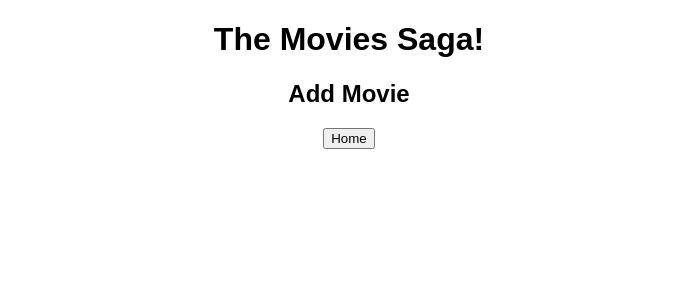
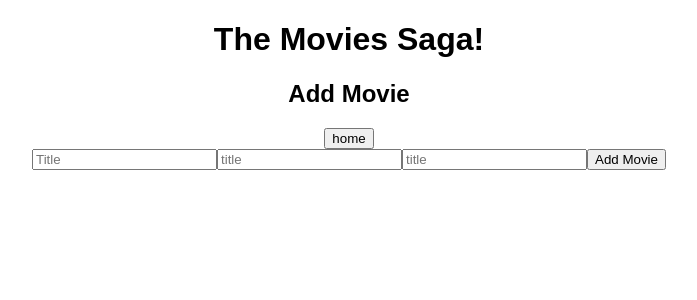
Before and after one commit to JuliaBayless/weekend-movie-sagas1, a React (Create React App) app: page /#/AddMovie in a window 1280 px wide. Shown: the top 300 px of the page, without its empty margins (291-988 px from the left). Built offline with nearby package versions, Linux system fonts and the light colour scheme.

Commit message:
working in form

```diff
--- a/src/components/AddMovies/AddMovie.jsx
+++ b/src/components/AddMovies/AddMovie.jsx
@@ -1,14 +1,51 @@
+import { useState } from "react";
+import { useDispatch, useSelector } from "react-redux";
 import { useHistory } from "react-router";
 
 
 //function form to add a movie
 function AddMovie() {
- const history = useHistory();
+    const history = useHistory();
+    const dispatch = useDispatch();
+    const [newMovie, setNewMovie] = useState('')
+
+
+    //"title", "poster", "description"
+
+    const handleSubmitMovie = () => {
+
+
+    }
+
 
     return (
         <>
             <h2>Add Movie</h2>
-            <button onClick={()=>history.push('/MovieDetails')}>Home</button>
+            <button onClick={() => history.push('/MovieDetails')}>home</button>
+            <form onSubmit={handleSubmitMovie}>
+                <input
+                    type="text"
+                    placeholder="Title"
+                    value={newMovie}
+                    onChange={(event) => {setNewMovie({title: event.target.value})}}
+                />
+                 <input
+                    type="text"
+                    placeholder="title"
+                    value={newMovie}
+                    onChange={(event) => {setNewMovie({title: event.target.value})}}
+                />
+                 <input
+                    type="text"
+                    placeholder="title"
+                    value={newMovie}
+                    onChange={(event) => {setNewMovie({title: event.target.value})}}
+                />
+
+
+
+                <button type="submit">Add Movie</button>
+            </form>
         </>
     )
 }
--- a/src/components/MovieDetails/MovieDetails.jsx
+++ b/src/components/MovieDetails/MovieDetails.jsx
@@ -25,6 +25,12 @@ console.log('This is Genre', genres);
         <>
             <h2>Movie Details</h2>
             <button onClick={() => history.push('/')}>Home</button>
+
+            {!movie && <p> No movie is selected,
+            please go back to <Link to="/">home</Link> page.
+            </p>
+            }
+
             <div>
                 <h3>{movie.title}</h3>
                 <h5>Genre{ genres.length > 1 && 's'}</h5>
@@ -34,6 +40,7 @@ console.log('This is Genre', genres);
                 </div>
                 <p>{movie.description}</p>
             </div>
+            <p>No movie is selected, please go back to the <Link to="/">Home</Link> page.</p>
         </>
     )
 } //end MovieDetails
--- a/src/index.js
+++ b/src/index.js
@@ -15,7 +15,26 @@ import axios from 'axios';
 function* rootSaga() {
     yield takeEvery('FETCH_MOVIES', fetchAllMovies);
     yield takeEvery('FETCH_GENRE_DETAILS', fetchGenreDetails);
+    yield takeEvery('FETCH_ALL_GENRE_FORM', fetchAllGenre);
 }
+
+
+
+//GET for all genres on FORM
+function* fetchAllGenre() {
+    // get genre from the DB as response
+    try {
+        const response = yield axios.get(`/api/genre`);
+        console.log('This is genre GET', response.data);
+        yield put({
+            type: 'SET_GENRES',
+            payload: response.data
+        });
+    } catch {
+        console.log('get all error');
+    }
+}
+
 
 
 //GET to genre.router for genre details on selected movies
@@ -35,6 +54,8 @@ function* fetchGenreDetails(action) {
 
 }
 
+
+
 function* fetchAllMovies() {
     // get all movies from the DB
     try {
@@ -48,8 +69,11 @@ function* fetchAllMovies() {
 
 }
 
+
 // Create sagaMiddleware
 const sagaMiddleware = createSagaMiddleware();
+
+//*** REDUCERS****
 
 // Used to store movies returned from the server
 const movies = (state = [], action) => {
@@ -59,10 +83,20 @@ const movies = (state = [], action) => {
         default:
             return state;
     }
-}
+}//end movies
+
+// Used to store all genres returned from the server
+const genres = (state = [], action) => {
+    switch (action.type) {
+        case 'SET_GENRES':
+            return action.payload;
+        default:
+            return state;
+    }
+}//end genres
 
 
-//Stores movie for details page
+//Stores 1 selected movie for details page
 const movieDetails = (state = [], action) => {
     switch (action.type) {
         case 'SET_MOVIE_DETAIL':
@@ -72,7 +106,8 @@ const movieDetails = (state = [], action) => {
     }
 } //end movieDetails
 
-//stores genre details from DB for /MovieDetails
+
+//stores genre details from DB for selected movie -> /MovieDetails
 const genreDetails = (state = [], action) => {
     switch (action.type) {
         case 'SET_GENRE_DETAILS':
@@ -82,10 +117,12 @@ const genreDetails = (state = [], action) => {
     }
 } //end genreDetails
 
+
 // Create one store that all components can use
 const storeInstance = createStore(
     combineReducers({
         movies,
+        genres,
         movieDetails,
         genreDetails,
     }),
```
Also changed, not shown: 1 other file (tests, documents, lock files or other folders).
